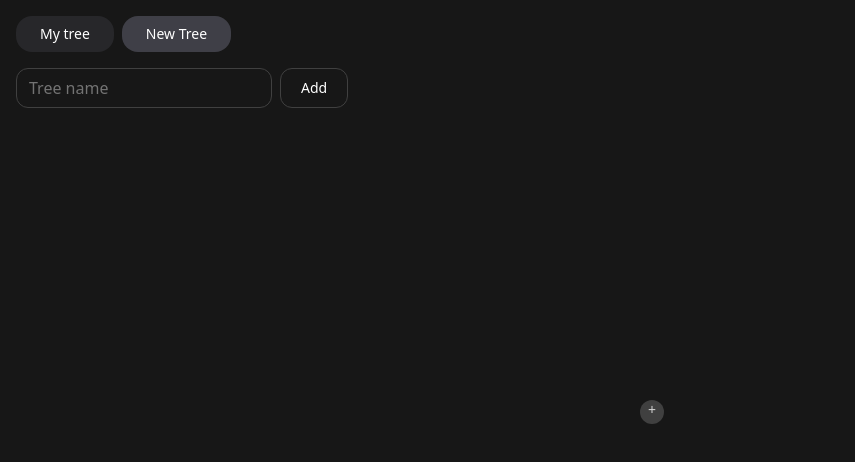
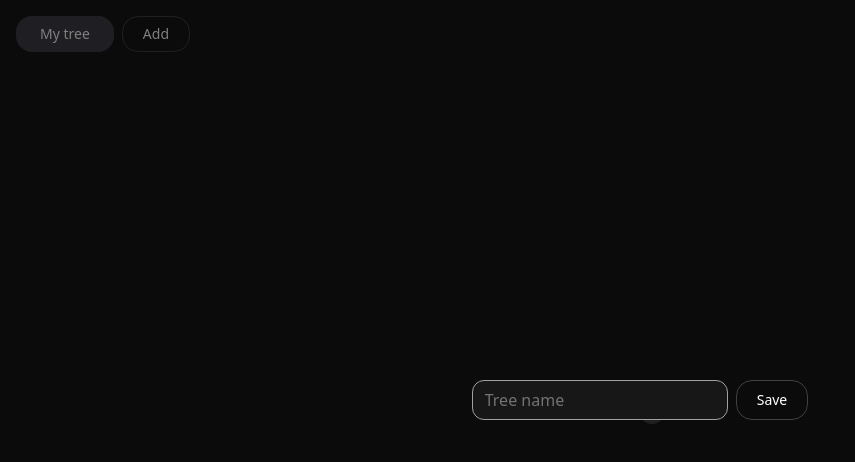
Before and after one commit to artemmorozov1/skill-tree, an Angular app: page / in a window 1280 px wide. Both pictures are taken after a click on the button "Add". Shown: the top 462 px of the page, without its empty margins (0-855 px from the left). Built offline with nearby package versions, Linux system fonts and the light colour scheme.

Commit message:
Change the UX of adding a tree

```diff
--- a/src/app/core/features/skill-tree/skill-adder/skill-adder.html
+++ b/src/app/core/features/skill-tree/skill-adder/skill-adder.html
@@ -1,6 +1,9 @@
 <div class="w-full flex justify-center pb-16">
     <div class="flex items-center gap-3">
-      <input type="text" placeholder="Skill name" [formControl]="name"
+      <input type="text" placeholder="Skill name"
+      autofocus
+      [formControl]="name"
+      (keydown.enter)="handleAdd()"
       class="
         h-10
         border
@@ -9,7 +12,7 @@
         w-64
         px-3
         py-2
-        bg-transparent
+        bg-neutral-900
         text-neutral-200
         placeholder-neutral-500
         outline-none
@@ -24,7 +27,8 @@
         flex justify-between
         h-10 w-full
         border border-neutral-700 rounded-xl
-        bg-transparent
+        bg-neutral-900
+        hover:bg-neutral-800
         px-3 py-2
         hover:border-neutral-500
         text-sm text-neutral-200
@@ -36,7 +40,7 @@
           </span>
         </button>
 
-        @if (isOpen()) {
+        @if (isOptionsOpen()) {
           <div class="
            absolute left-0 bottom-full mb-2 w-full
            bg-transparent border border-neutral-700 rounded-xl
@@ -47,6 +51,7 @@
             <button
             (click)="handleChoose(opt)"
             class="w-full text-left px-3 py-2 text-sm
+            bg-neutral-900
             hover:bg-neutral-800
             text-neutral-200
             capitalize
@@ -68,7 +73,7 @@
           border-neutral-700
           rounded-xl
           w-16
-          hover:border-neutral-500
+          hover:bg-neutral-800
           text-sm text-neutral-200
       ">
           Add
--- a/src/app/core/features/skill-tree/skill-adder/skill-adder.ts
+++ b/src/app/core/features/skill-tree/skill-adder/skill-adder.ts
@@ -2,6 +2,7 @@ import { Component, inject, input, output, signal } from '@angular/core';
 import { ReactiveFormsModule, FormControl } from '@angular/forms';
 import { SkillsService } from '../../../models/services/skills.service';
 import { SkillIcon, Slot } from '../../../models/interfaces/Models';
+
 
 @Component({
   selector: 'app-skill-adder',
@@ -15,7 +16,7 @@ export class SkillAdder {
   name = new FormControl('');
   description: string = '';
 
-  isOpen = signal(false);
+  isOptionsOpen = signal(false);
 
   readonly parentId = input<number | null>();
   readonly slot = input<Slot>();
@@ -26,12 +27,12 @@ export class SkillAdder {
   selected = signal(this.iconOptions[0]);
 
   handleToggle() {
-    this.isOpen.update(v => !v);
+    this.isOptionsOpen.update(v => !v);
   }
 
   handleChoose(opt: SkillIcon) {
     this.selected.set(opt);
-    this.isOpen.set(false);
+    this.isOptionsOpen.set(false);
   }
 
   handleAdd() {
--- a/src/app/core/features/skill-tree/tree-adder/tree-adder.html
+++ b/src/app/core/features/skill-tree/tree-adder/tree-adder.html
@@ -1,17 +1,32 @@
-<div class="flex space-x-2">
+
+<div class="flex flex-wrap space-x-2 space-y-2">
     @for (tree of trees(); track tree.id) {
         <button
-        class=" hover:bg-zinc-700 text-white text-sm font-medium py-2 px-6 rounded-2xl"
+        class=" hover:bg-zinc-700 text-white text-sm font-medium px-6 h-9 rounded-2xl"
         [ngClass]="selectedTreeId() === tree.id ? 'bg-zinc-700' : 'bg-zinc-800'"
         (click)="handleSelect(tree.id)"
         >
         {{ tree.name }}
         </button>
     }
+
+    <button (click)="openInputField()"
+    class=" hover:bg-zinc-800 border border-neutral-700
+    text-white text-sm font-medium
+    h-9 px-5 rounded-2xl">
+            Add
+    </button>
 </div>
 
-<div class="flex content-start items-center mt-4 space-x-2">
-    <input type="text" placeholder="Tree name" [formControl]="name"
+@if (isOpen()) {
+    <div class="fixed inset-0 bg-black/50 z-40 pointer-events-none"></div>
+    <div class="fixed inset-0 flex items-center justify-center z-50">
+        <div class="flex items-center space-x-2">
+            <input type="text"
+            #nameInput
+            placeholder="Tree name"
+            [formControl]="name"
+            (keydown.enter)="addTree()"
                 class="
                 h-10
                 border
@@ -20,15 +35,20 @@
                 w-64
                 px-3
                 py-2
-        bg-transparent
+                bg-neutral-900
                 text-neutral-200
                 placeholder-neutral-500
                 outline-none
                 focus:border-neutral-400
-        transition-colors
-        ">
-
-    <button (click)="handleAdd()" class=" hover:bg-zinc-800 border border-neutral-700 text-white text-sm font-medium h-10 px-5 rounded-xl">
-            Add
+                transition-colors">
+            <button (click)="addTree()"
+                class="
+                 border border-neutral-700
+                 hover:bg-zinc-800
+                text-white text-sm font-medium
+                h-10 px-5 rounded-2xl">
+                Save
             </button>
         </div>
+    </div>
+}
--- a/src/app/core/features/skill-tree/tree-adder/tree-adder.ts
+++ b/src/app/core/features/skill-tree/tree-adder/tree-adder.ts
@@ -1,4 +1,4 @@
-import { Component, inject } from '@angular/core';
+import { Component, effect, ElementRef, inject, signal, ViewChild } from '@angular/core';
 import { SkillsService } from '../../../models/services/skills.service';
 import { ReactiveFormsModule, FormControl } from '@angular/forms';
 import { CommonModule } from '@angular/common';
@@ -10,20 +10,56 @@ import { CommonModule } from '@angular/common';
   styleUrl: './tree-adder.css',
 })
 export class TreeAdder {
+
   readonly skillsService = inject(SkillsService);
   readonly trees = this.skillsService.getTrees();
 
   name = new FormControl('');
+  selectedTreeId = this.skillsService.getActiveTreeId();
+  isOpen = signal(false);
 
-  selectedTreeId = this.skillsService.getActiveTreeId();
+  @ViewChild('nameInput')
+  private nameInput?: ElementRef<HTMLInputElement>;
 
+  constructor() {
+    effect((onCleanup) => {
+      if (!this.isOpen()) return;
+
+      queueMicrotask(() => this.nameInput?.nativeElement.focus());
+
+      const handler = (event: KeyboardEvent) => {
+        if (event.key === 'Escape') {
+          event.preventDefault();
+          event.stopPropagation();
+          this.closeInputField();
+        }
+      };
+
+      document.addEventListener('keydown', handler);
+      onCleanup(() => document.removeEventListener('keydown', handler));
+    });
+  }
 
   handleSelect(id: number) {
     this.skillsService.setActiveTree(id);
   }
 
-  handleAdd() {
-    this.skillsService.createTree(this.name.value?.trim() || 'New Tree');
+  openInputField() {
+    this.isOpen.set(true);
+  }
+
+  closeInputField() {
     this.name.reset();
+    this.isOpen.set(false);
+    (document.activeElement as HTMLElement)?.blur();
+  }
+
+  addTree() {
+    const trimmedName = this.name.value?.trim();
+    if (trimmedName) {
+      this.skillsService.createTree(trimmedName);
+      this.name.reset();
+      this.isOpen.set(false);
+    }
   }
 }
```
Lines whose indentation alone changed are shown as unchanged.
